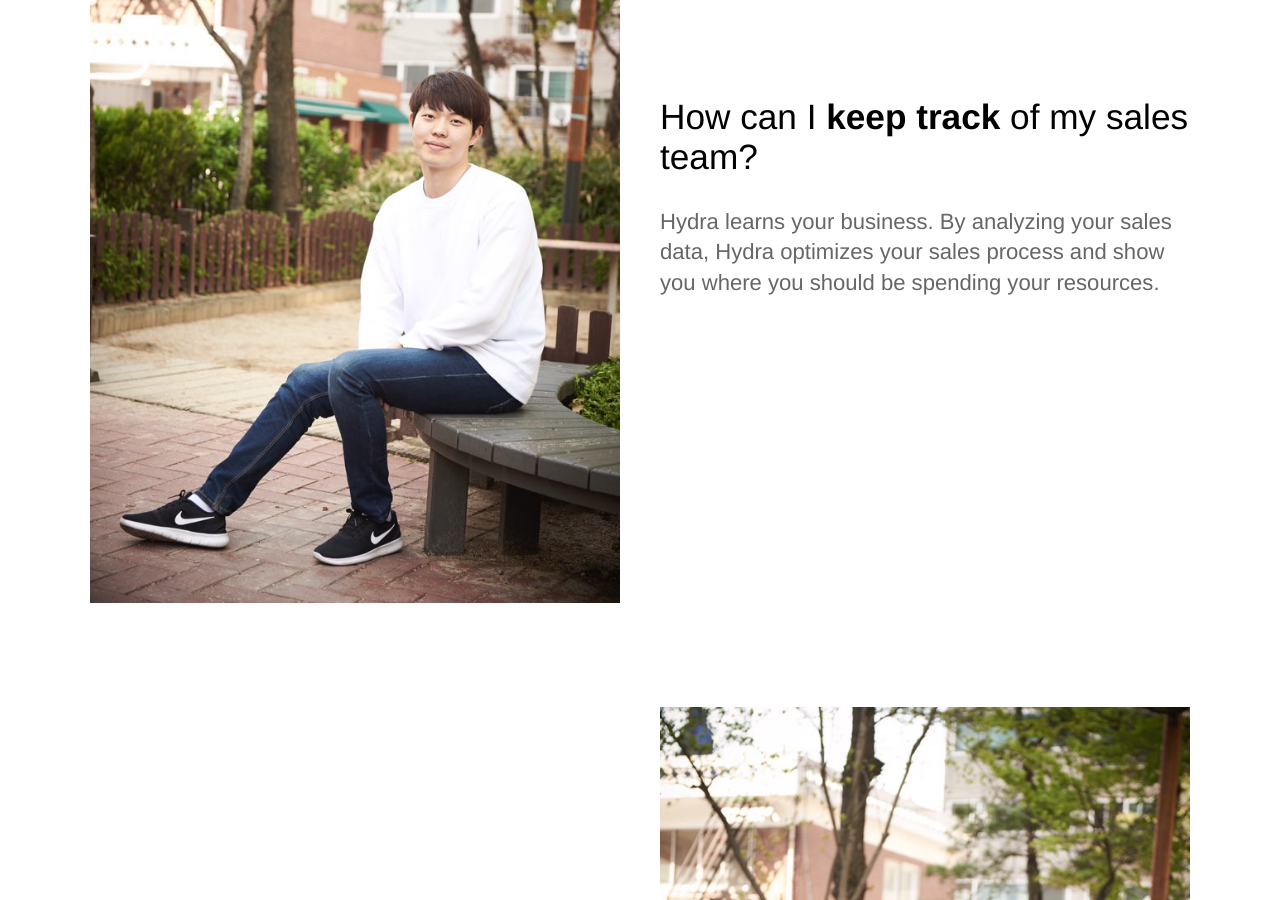
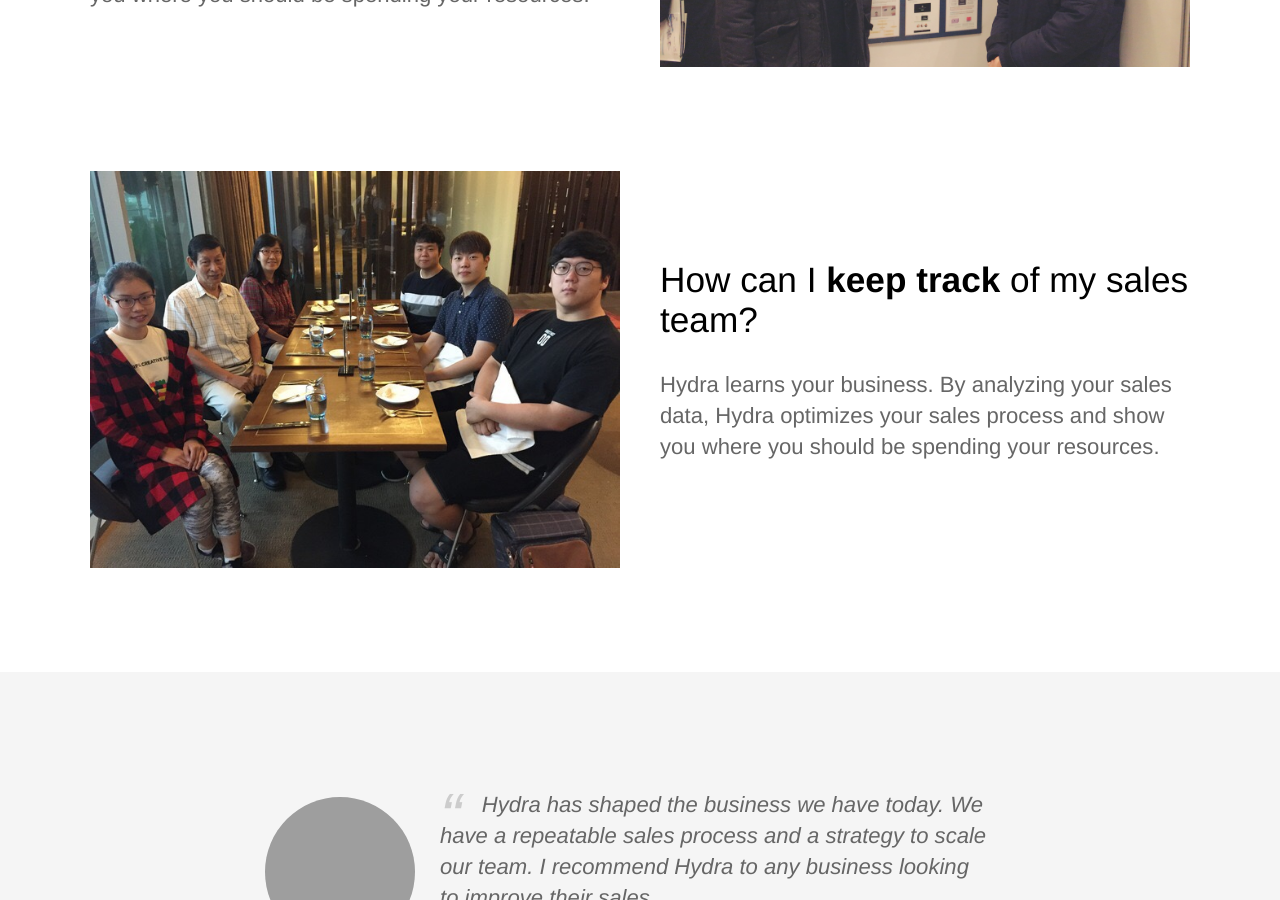
Before and after one commit to jiwon2772/jiwon2772.github.io, a Jekyll site: the page built from index.html, in a window 1280 px wide and 900 px high, scrolled down 2178 px. Built offline with Jekyll 4.4.1, drawn with Linux system fonts in a browser that asks for light colours; grey boxes are pictures that could not be loaded.

Commit message:
170407 03:25

```diff
--- a/index.html
+++ b/index.html
@@ -8,7 +8,7 @@
 		<p class="subtext editable">I am on the way to be C.T.O</p>
 		<div class="cta button alt"><a href="/sign-up/">Contact me</a></div>
 		<div>
-			<img src="/images/dashboard.jpeg" alt="Screenshot" />
+			<img src="/images/photo3.JPG" alt="Screenshot" />
 		</div>
 	</div>
 </section>
@@ -21,7 +21,7 @@
 				<p>Hydra learns your business. By analyzing your sales data, Hydra optimizes your sales process and show you where you should be spending your resources. </p>
 			</div>
 			<div class="image">
-				<img src="/images/photo1.JPG" alt="Screenshot" />
+				<img src="/images/photo5.JPG" alt="Screenshot" />
 			</div>
 		</div>
 	</section>
@@ -33,7 +33,7 @@
 				<p>Hydra learns your business. By analyzing your sales data, Hydra optimizes your sales process and show you where you should be spending your resources.</p>
 			</div>
 			<div class="image">
-				<img src="/images/photo1.JPG" alt="Screenshot" />
+				<img src="/images/photo6.png" alt="Screenshot" />
 			</div>
 		</div>
 	</section>
@@ -45,7 +45,19 @@
 				<p>Hydra learns your business. By analyzing your sales data, Hydra optimizes your sales process and show you where you should be spending your resources.</p>
 			</div>
 			<div class="image">
-				<img src="/images/photo1.JPG" alt="Screenshot"/>
+				<img src="/images/photo4.JPG" alt="Screenshot"/>
+			</div>
+		</div>
+	</section>
+
+	<section>
+		<div class="container flex">
+			<div class="text editable">
+				<h2>How can I <strong>keep track</strong> of my sales team?</h2>
+				<p>Hydra learns your business. By analyzing your sales data, Hydra optimizes your sales process and show you where you should be spending your resources.</p>
+			</div>
+			<div class="image">
+				<img src="/images/photo2.jpeg" alt="Screenshot" />
 			</div>
 		</div>
 	</section>
```
Also changed, not shown: images/photo2.jpeg (added), images/photo4.jpg (added), images/photo5.jpg (added), images/photo6.png (added), 2 other files.
